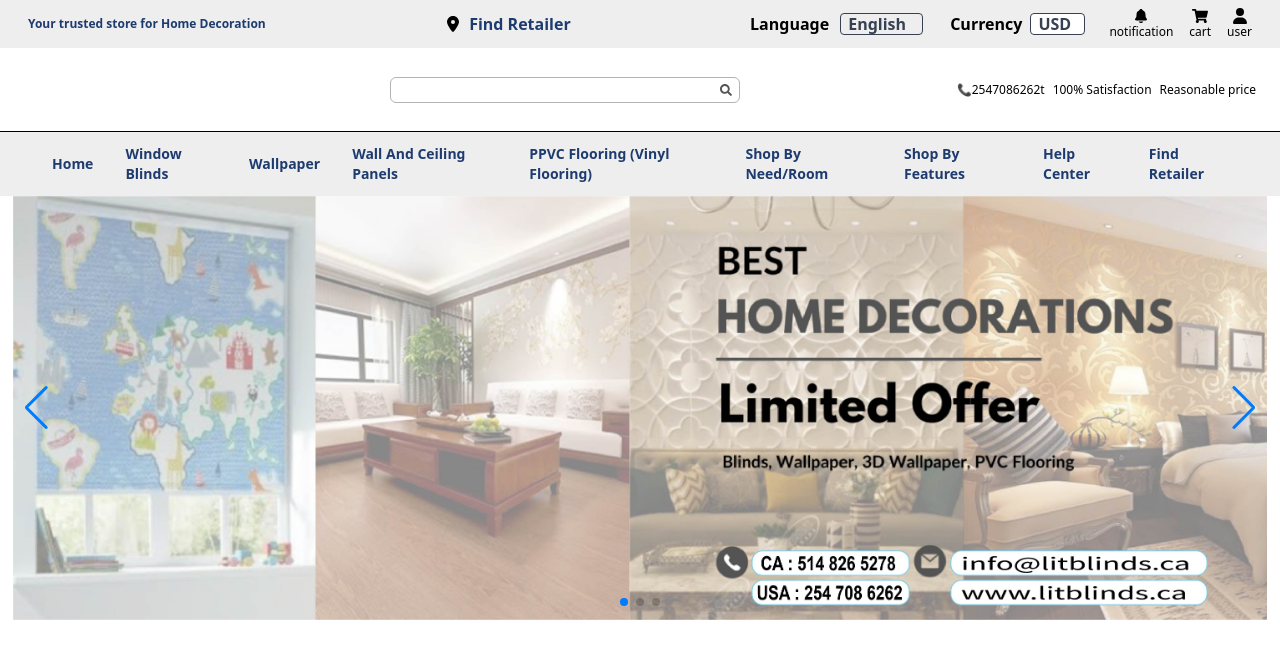
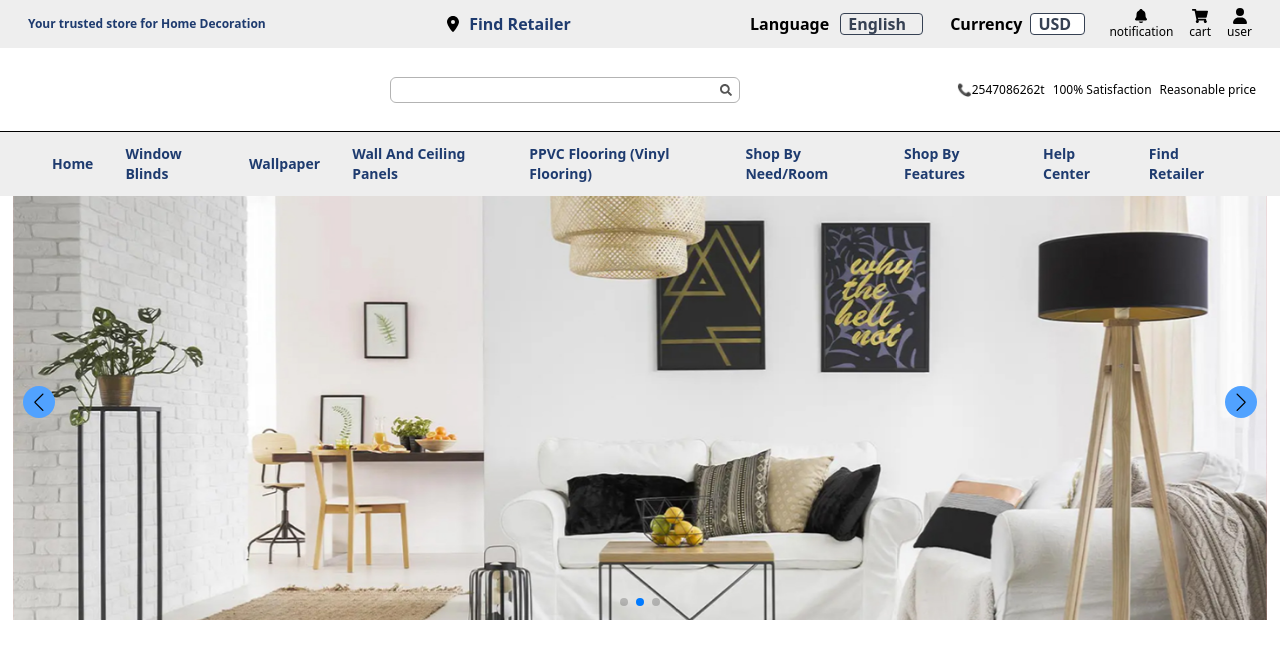
Before and after one commit to RobiulIslam08/litblinds, a React (Vite) app: page / in a window 1280 px wide. Shown: the top 658 px of the page. Built offline with nearby package versions, Linux system fonts and the light colour scheme; grey boxes are pictures that could not be loaded.

Commit message:
slide complete

```diff
--- a/src/components/Slider.jsx
+++ b/src/components/Slider.jsx
@@ -1,38 +1,64 @@
-import React from 'react';
-// Import Swiper React components
+
 import { Swiper, SwiperSlide } from 'swiper/react';
+import 'swiper/css';
+import 'swiper/css/navigation';
+import 'swiper/css/pagination';
+import slider1 from "../assets/images/slides/slide1.jpg";
+import slider2 from "../assets/images/slides/slide2.jpg";
+import slider3 from "../assets/images/slides/slide3.jpg";
 
-// Import Swiper styles
-import 'swiper/css';
-import 'swiper/css/pagination';
-import 'swiper/css/navigation';
-import slide1 from "../assets/images/slides/slide1.jpg"
-import slide2 from "../assets/images/slides/slide2.jpg"
-import slide3 from "../assets/images/slides/slide3.jpg"
 
-// import required modules
-import { Pagination, Navigation } from 'swiper/modules';
+import { Navigation, Autoplay, Pagination, Mousewheel, Keyboard } from 'swiper/modules';
 
 const Slider = () => {
   return (
-		<div className='w-full'>
+    <div className="w-full overflow-hidden bg-red-300">
+      {/* Swiper কন্টেইনার */}
       <Swiper
-		  slidesPerView={1}
-		  spaceBetween={30}
-		  loop={true}
-		  pagination={{
-			clickable: true,
-		  }}
+        className=""
         navigation={true}
-		  modules={[Pagination, Navigation]}
-		  className="mySwiper"
+        pagination={true}
+        mousewheel={true}
+        keyboard={true}
+        autoplay={{ delay: 3000, disableOnInteraction: false }}
+        modules={[Navigation, Autoplay, Pagination, Mousewheel, Keyboard]}
       >
-		  <SwiperSlide><img src={slide1} alt="" srcset="" /></SwiperSlide>
-		  <SwiperSlide><img src={slide2} alt="" srcset="" /></SwiperSlide>
-		  <SwiperSlide><img src={slide3} alt="" srcset="" /></SwiperSlide>
+        {[slider1, slider2, slider3].map((slider, index) => (
+          <SwiperSlide key={index}>
+            <div className="l">
+              <img
+                src={slider}
+                className=" object-contain block"
+                alt={`Slider ${index + 1}`}
+                loading="lazy"
+              />
+            </div>
+          </SwiperSlide>
+        ))}
+      </Swiper>
 
-
-		</Swiper>
+      {/* কাস্টম CSS for নেভিগেশন বাটন */}
+      <style>
+        {`
+          .swiper-button-next, .swiper-button-prev {
+            width: 32px; /* বাটনের প্রস্থ */
+            height: 32px; /* বাটনের উচ্চতা */
+            background-color: #51a2ff; /* ব্যাকগ্রাউন্ড কালার */
+            border-radius: 50%; /* বাটনকে গোলাকার করুন */
+            color: #000; /* আইকনের কালার */
+            font-size: 18px; /* আইকনের সাইজ */
+            display: flex;
+            align-items: center;
+            justify-content: center;
+          }
+          .swiper-button-next::after, .swiper-button-prev::after {
+            font-size: 18px; /* আইকনের সাইজ ছোট করুন */
+          }
+          .swiper-button-next:hover, .swiper-button-prev:hover {
+            background-color: #99a3ff; /* হোভার ইফেক্ট */
+          }
+        `}
+      </style>
     </div>
   );
 };
--- a/src/index.css
+++ b/src/index.css
@@ -2,3 +2,9 @@
 .text-primary {
   @apply text-[#1e3b6f];
 }
+.swiper-button-next,
+.swiper-button-prev {
+  font-size: 11px; /* Controls arrow size */
+  width: 30px;
+  height: 30px;
+}
```
Lines whose indentation alone changed are shown as unchanged.
